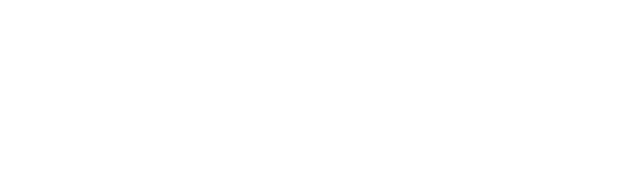
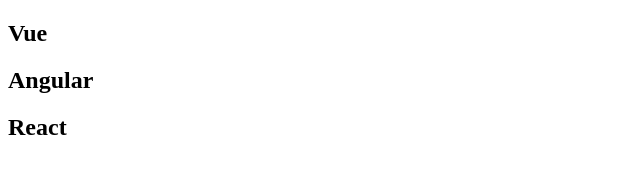
Before and after one commit to ultrasoft011/javascript-nuggets, a plain HTML site: page index.html in a window 1280 px wide. Shown: the whole page, without its empty margins (0-640 px from the left). Drawn offline with Linux system fonts and the light colour scheme.

Commit message:
Render map on the HTML

```diff
--- a/index.html
+++ b/index.html
@@ -7,6 +7,9 @@
     <title>Document</title>
 </head>
 <body>
-    <script src="index.js"></script>
+    <div id="render">
+
+    </div>
+    <script src="map.js"></script>
 </body>
 </html>
--- a/index.js
+++ b/map.js
@@ -52,3 +52,11 @@
 })
 
 console.log(newFrameworks);
+
+// Render the frameworks on HTML
+const renderFrameworks = frameworks.map((element) => {
+    return `<h2>${element.name}</h2>`
+})
+
+const result = document.getElementById('render');
+result.innerHTML = renderFrameworks.join('');
```
